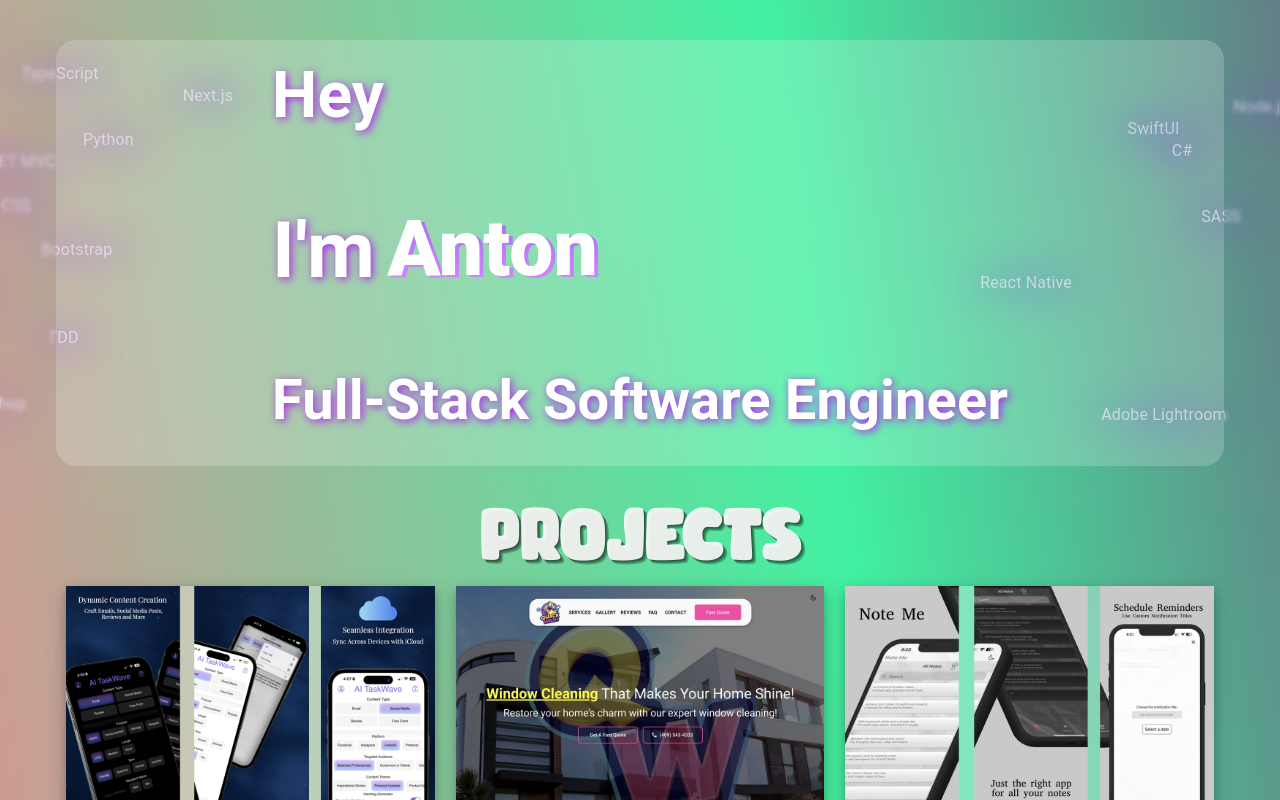
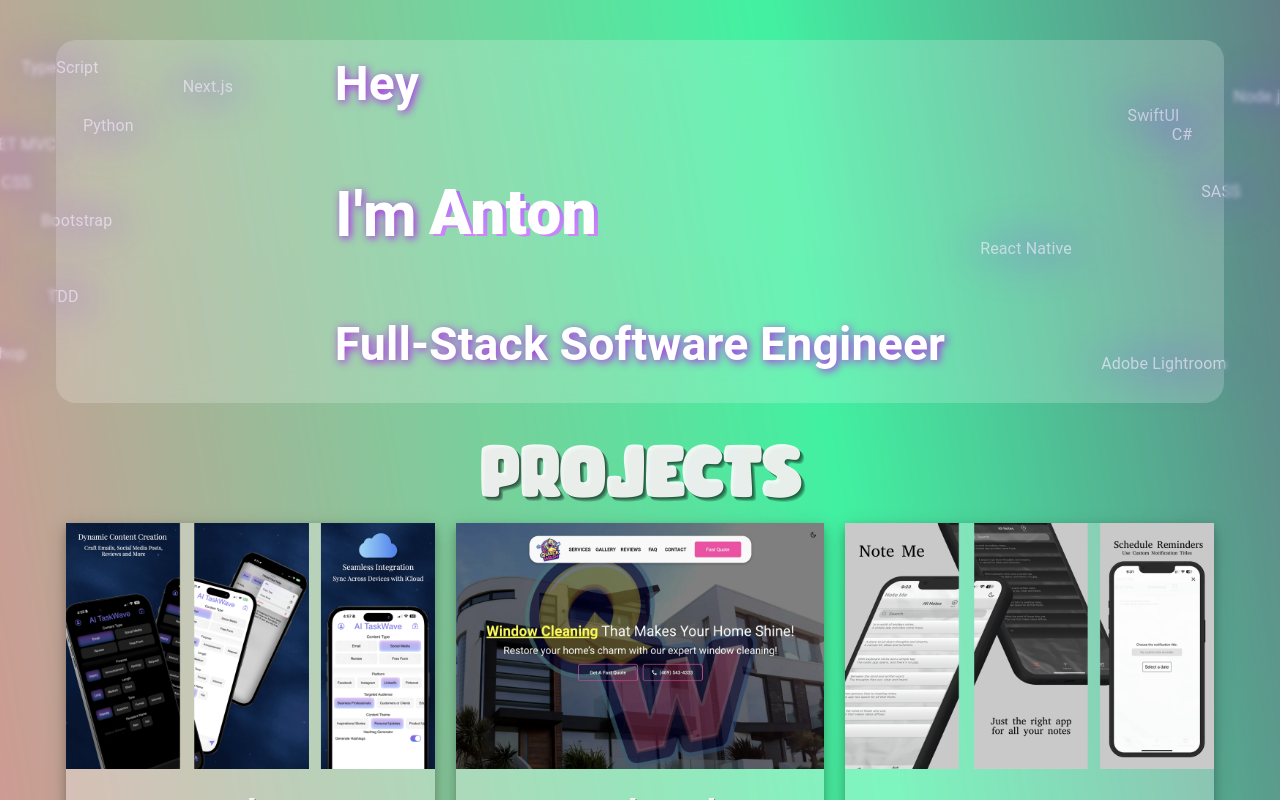
Before and after one commit to anton3ch/portfolio-react, a React (Create React App) app: page / in a window 1280 px wide. Shown: the top 800 px of the page. Built offline with nearby package versions, Linux system fonts and the light colour scheme.

Commit message:
Correct intro font size

```diff
--- a/src/components/Styles/introStyles.css
+++ b/src/components/Styles/introStyles.css
@@ -35,11 +35,11 @@
 }
 
 #intro h1 {
-  font-size: 4rem;
+  font-size: 3rem;
 }
 
 #intro h2 {
-  font-size: 4.9rem;
+  font-size: 3.9rem;
 }
 
 #intro2 {
@@ -49,7 +49,7 @@
   width: auto; */
   /* max-width: fit-content;
   min-width: min-content; */
-  font-size: 3.5rem !important;
+  font-size: 2.9rem !important;
   margin-block: 2vh;
   padding-bottom: 2vh;
 }
```
